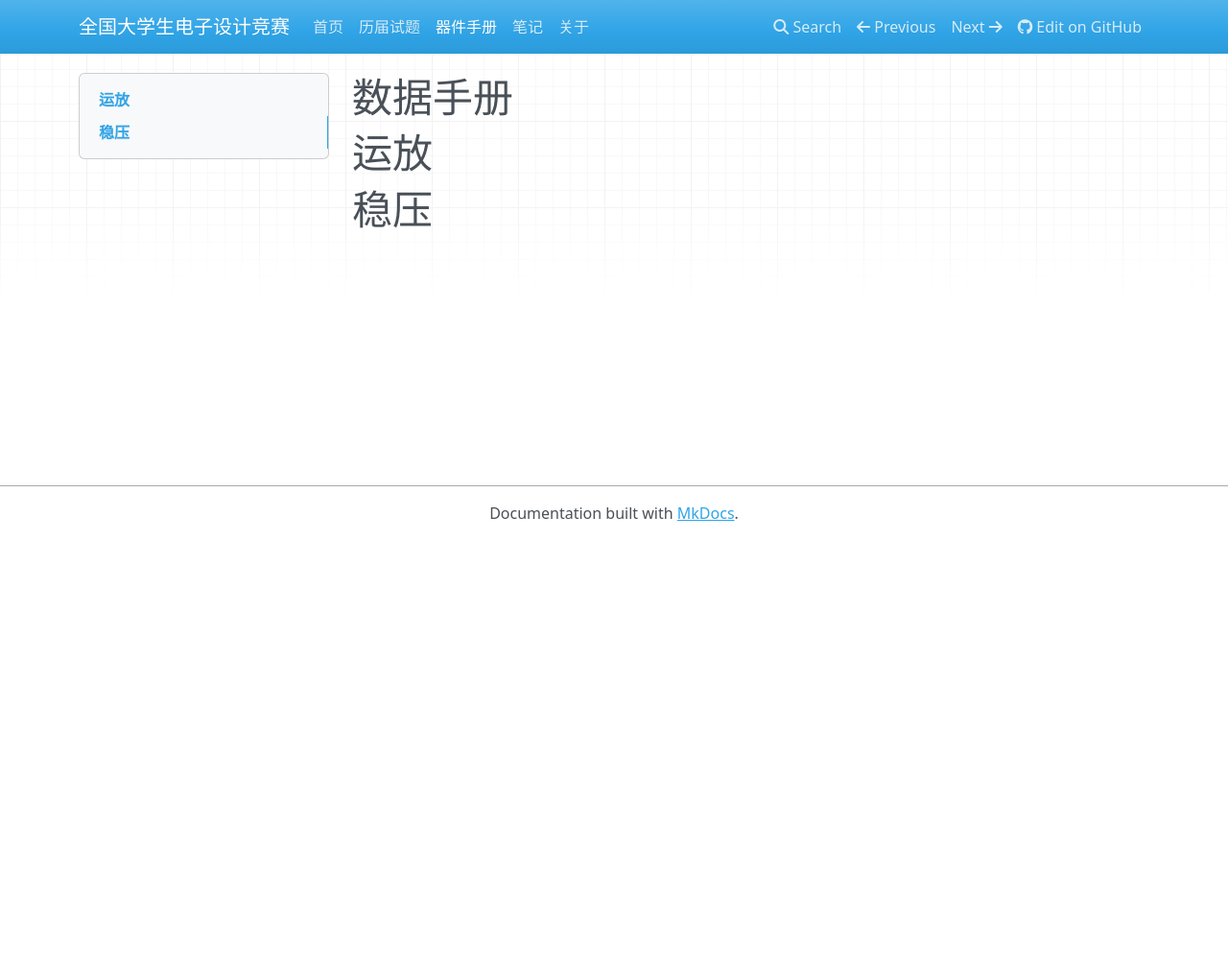
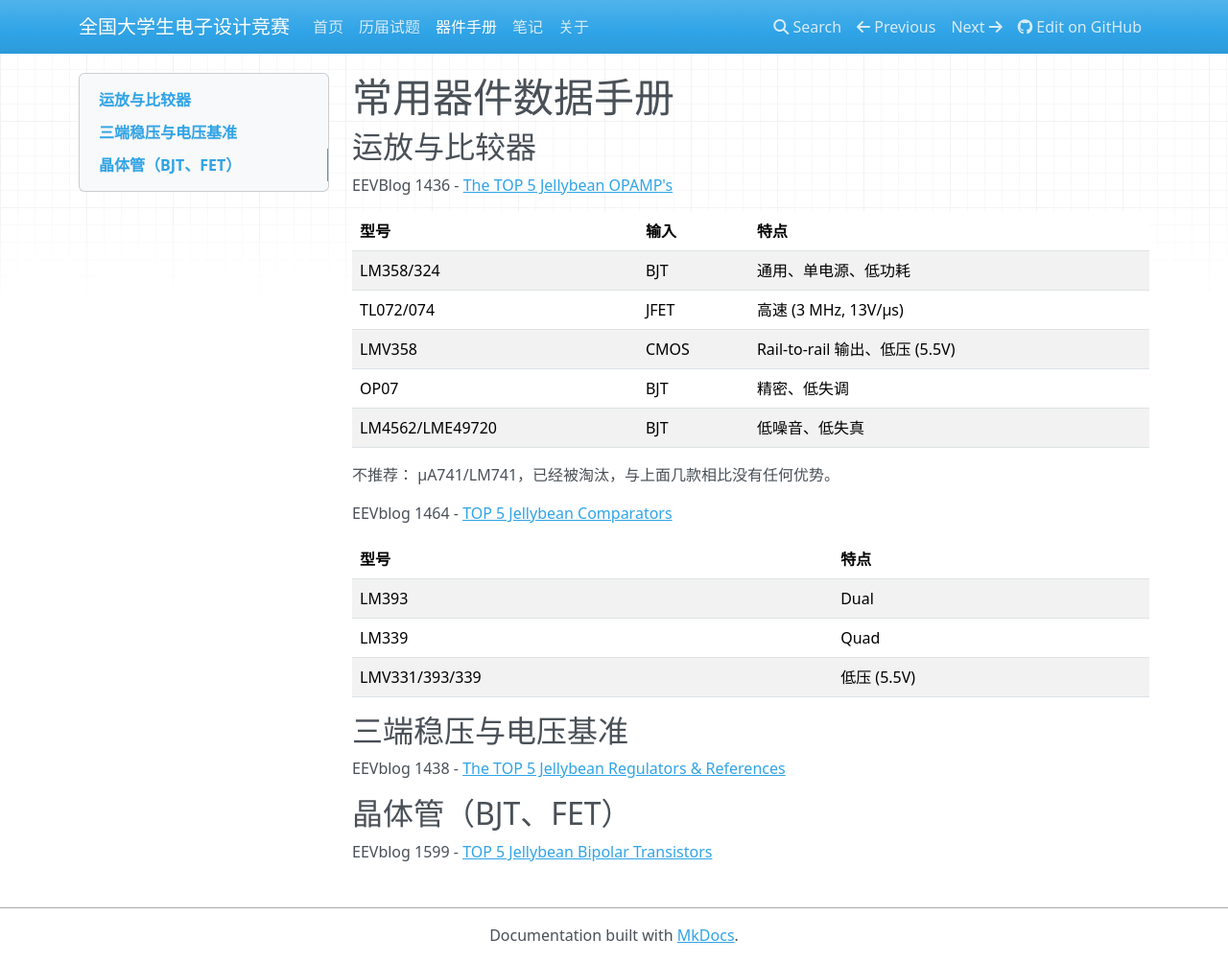
Before and after one commit to chenshuo/nuedc, an MkDocs documentation site: the page built from docs/datasheets.md, in a window 1280 px wide and 1003 px high. Shown: the whole window at 96% size. Built offline with MkDocs 1.6.1, drawn with Linux system fonts in a browser that asks for light colours; nearby versions of some CDN libraries.

Commit message:
Add gtag.

```diff
--- a/docs/datasheets.md
+++ b/docs/datasheets.md
@@ -1,3 +1,32 @@
-<h1>数据手册</h1>
-# 运放
-# 稳压
+<h1>常用器件数据手册</h1>
+
+## 运放与比较器
+
+EEVBlog 1436 - [The TOP 5 Jellybean OPAMP's](https://www.youtube.com/watch?v=uq1DMWtjL2U&ab_channel=EEVblog)
+
+| 型号 | 输入 | 特点 |
+| --- | --- | --- |
+| LM358/324 | BJT | 通用、单电源、低功耗 |
+| TL072/074 | JFET | 高速 (3 MHz, 13V/µs) |
+| LMV358 | CMOS | Rail-to-rail 输出、低压 (5.5V) |
+| OP07 | BJT | 精密、低失调 |
+| LM4562/LME49720 | BJT | 低噪音、低失真 |
+
+不推荐： µA741/LM741，已经被淘汰，与上面几款相比没有任何优势。
+
+EEVblog 1464 - [TOP 5 Jellybean Comparators](https://www.youtube.com/watch?v=c5M8P6oe9xY&ab_channel=EEVblog)
+
+| 型号 | 特点 |
+| --- | --- |
+| LM393 | Dual |
+| LM339 | Quad |
+| LMV331/393/339 | 低压 (5.5V) |
+
+
+## 三端稳压与电压基准
+
+EEVblog 1438 - [The TOP 5 Jellybean Regulators & References](https://www.youtube.com/watch?v=YHRxvUqy3Uw&ab_channel=EEVblog)
+
+## 晶体管（BJT、FET）
+
+EEVblog 1599 - [TOP 5 Jellybean Bipolar Transistors](https://www.youtube.com/watch?v=XYdmX8w8xwI&ab_channel=EEVblog)
--- a/mkdocs.yml
+++ b/mkdocs.yml
@@ -2,6 +2,11 @@ site_name: 全国大学生电子设计竞赛
 site_url: https://nuedc.org/
 repo_url: https://github.com/chenshuo/nuedc
 site_author: 陈硕
+
+theme:
+  name: mkdocs
+  analytics:
+    gtag: G-KF122GXJGS
 
 nav:
  - 首页: 'index.md'
```
Also changed, not shown: 2 other files.
